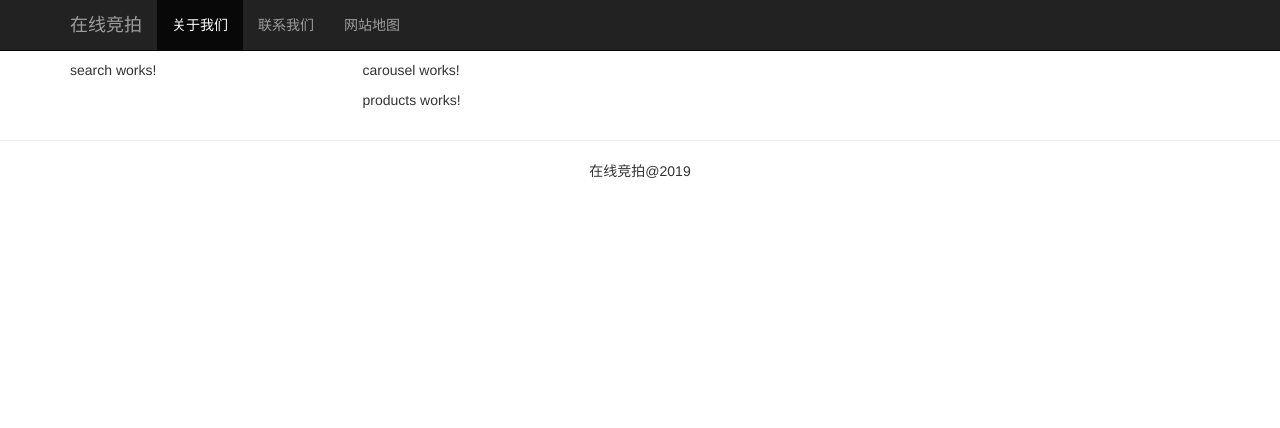
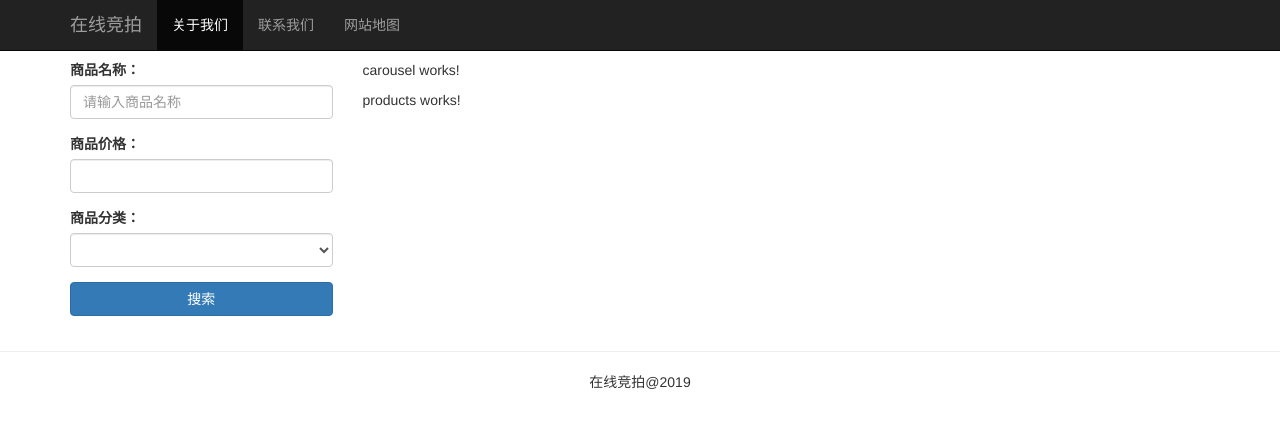
Before and after one commit to ferrydjing/angular_auction, an Angular app: page / in a window 1280 px wide. Shown: the top 428 px of the page. Built offline with nearby package versions, Linux system fonts and the light colour scheme.

Commit message:
添加搜索组件

```diff
--- a/src/app/components/search/search.component.html
+++ b/src/app/components/search/search.component.html
@@ -1,3 +1,18 @@
-<p>
-  search works!
-</p>
+<form role="form">
+  <div class="form-group">
+    <label for="productName">商品名称：</label>
+    <input type="text" class="form-control" placeholder="请输入商品名称" id="productName" >
+  </div>
+  <div class="form-group">
+    <label for="productPrice">商品价格：</label>
+    <input type="number" class="form-control" id="productPrice" >
+  </div>
+  <div class="form-group">
+    <label for="productCategory">商品分类：</label>
+    <select type="number" class="form-control" id="productCategory" >
+    </select>
+  </div>
+  <div class="form-group">
+    <button class="btn btn-primary btn-block">搜索</button>
+  </div>
+</form>
```
